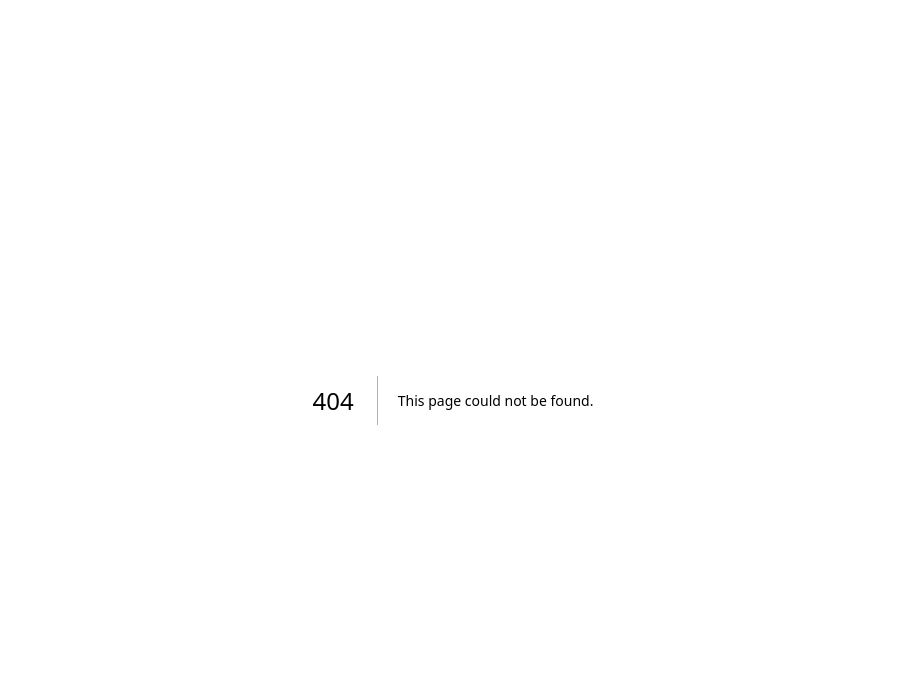
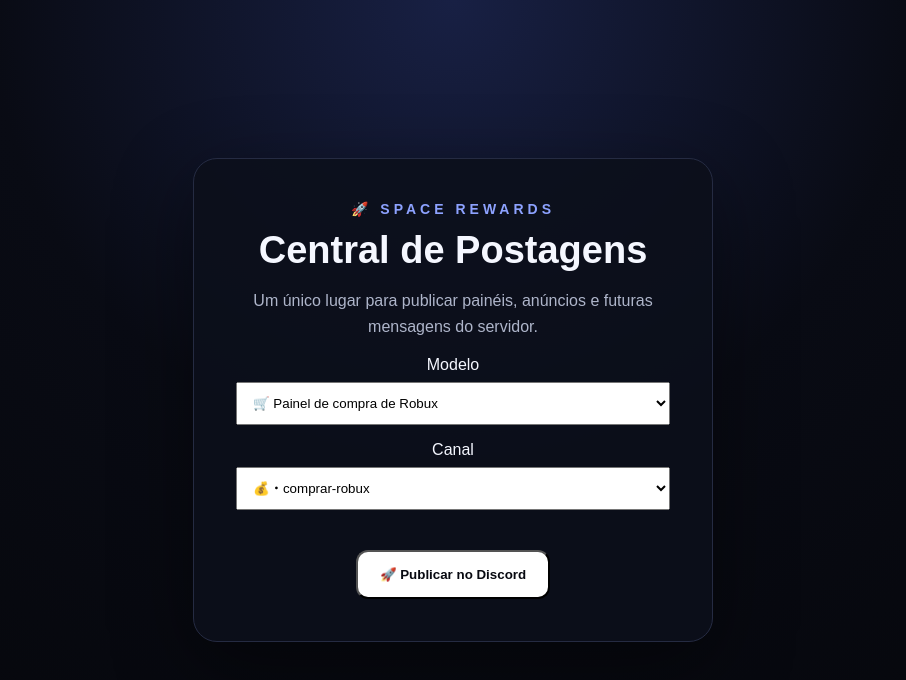
Before and after one commit to agenciasitelab-wq/space, a Next.js app: page /publicador in a window 1280 px wide. Before the commit this address had no page. Shown: the top 680 px of the page, without its empty margins (187-1093 px from the left). Built offline with nearby package versions, Linux system fonts and the light colour scheme.

Commit message:
feat: criar central de postagens do Discord

```diff
--- /dev/null
+++ b/app/publicador/page.tsx
@@ -0,0 +1,48 @@
+"use client";
+
+import { useState } from "react";
+
+const channels = [
+  { id: "1551620868432601298", name: "💰・comprar-robux" },
+  { id: "1551620868432601298", name: "📢・anúncios" }
+];
+
+export default function Publisher() {
+  const [template, setTemplate] = useState("purchase_panel");
+  const [channelId, setChannelId] = useState(channels[0].id);
+  const [title, setTitle] = useState("");
+  const [content, setContent] = useState("");
+  const [status, setStatus] = useState("");
+
+  async function publish() {
+    setStatus("Publicando...");
+    const res = await fetch("/api/discord/posts", {
+      method: "POST",
+      headers: { "Content-Type": "application/json" },
+      body: JSON.stringify({ template, channelId, title, content })
+    });
+    const data = await res.json().catch(() => ({}));
+    setStatus(res.ok ? `✅ Publicado com sucesso. Mensagem: ${data.messageId}` : `❌ ${data.error || "Erro ao publicar"}`);
+  }
+
+  return <main className="shell"><section className="card" style={{maxWidth:720}}>
+    <div className="logo">🚀 SPACE REWARDS</div>
+    <h1 className="title">Central de Postagens</h1>
+    <p className="muted">Um único lugar para publicar painéis, anúncios e futuras mensagens do servidor.</p>
+    <label>Modelo</label>
+    <select value={template} onChange={e=>setTemplate(e.target.value)} style={{width:"100%",padding:12,margin:"8px 0 16px"}}>
+      <option value="purchase_panel">🛒 Painel de compra de Robux</option>
+      <option value="announcement">📢 Anúncio</option>
+      <option value="rules">📜 Regras</option>
+      <option value="giveaway">🎁 Giveaway</option>
+      <option value="custom">✏️ Postagem personalizada</option>
+    </select>
+    <label>Canal</label>
+    <select value={channelId} onChange={e=>setChannelId(e.target.value)} style={{width:"100%",padding:12,margin:"8px 0 16px"}}>
+      {channels.map(c=><option key={c.id} value={c.id}>{c.name}</option>)}
+    </select>
+    {template !== "purchase_panel" && <><label>Título</label><input value={title} onChange={e=>setTitle(e.target.value)} placeholder="Título da postagem" style={{width:"100%",padding:12,margin:"8px 0 16px"}}/><label>Conteúdo</label><textarea value={content} onChange={e=>setContent(e.target.value)} placeholder="Escreva a mensagem..." rows={8} style={{width:"100%",padding:12,margin:"8px 0 16px"}}/></>}
+    <button className="button" onClick={publish}>🚀 Publicar no Discord</button>
+    {status && <p className="muted" style={{marginTop:16}}>{status}</p>}
+  </section></main>
+}
```
